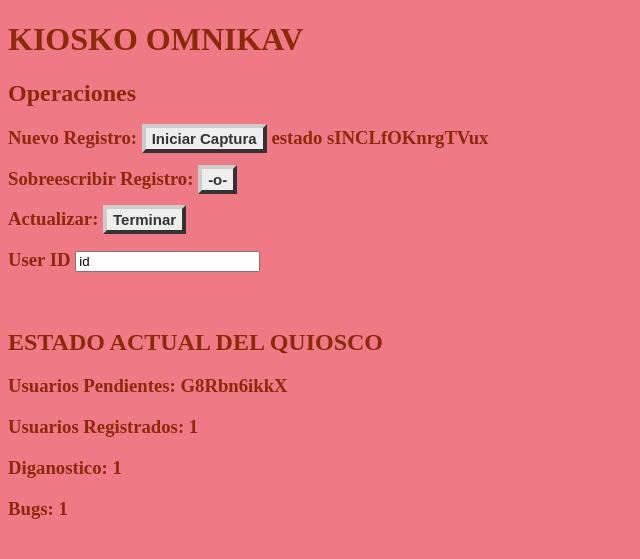
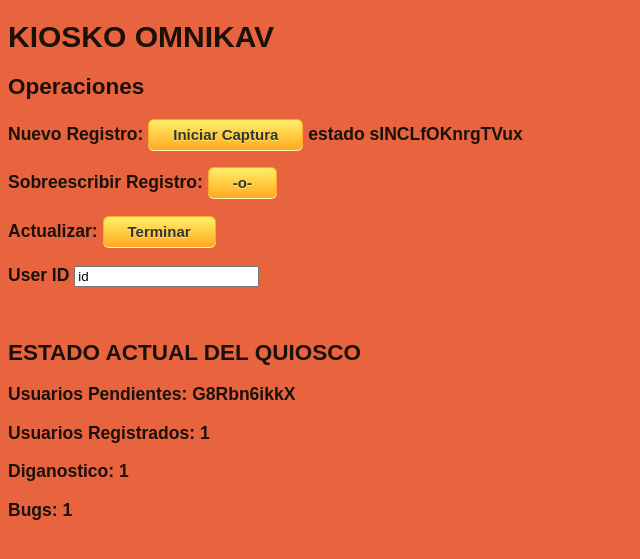
Before and after one commit to IvanToto/omnikavface, a Flask app: page / in a window 1280 px wide. Shown: the top 559 px of the page, without its empty margins (0-640 px from the left). Run offline with Flask 2, Linux system fonts and the light colour scheme; parts of the project's set-up code (start-up, migrations or seed data) failed here and were passed over.

Commit message:
Add files via upload

```diff
--- a/static/style.css
+++ b/static/style.css
@@ -1,15 +1,37 @@
 body {
-    background: #ef7a85;
-    color: #8b290a;
+    background: #E8643E;
+    color: #1c100b;
+    font: bold 15px Arial;
 }
 .button {
-  font: bold 15px Arial;
-  text-decoration: none;
-  background-color: #EEEEEE;
-  color: #333333;
-  padding: 2px 6px 2px 6px;
-  border-top: 4px solid #CCCCCC;
-  border-right: 4px solid #333333;
-  border-bottom: 4px solid #333333;
-  border-left: 4px solid #CCCCCC;
+	box-shadow: 0px 1px 0px 0px #fff6af;
+	background:linear-gradient(to bottom, #ffec64 5%, #ffab23 100%);
+	background-color:#ffec64;
+	border-radius:6px;
+	border:1px solid #ffaa22;
+	display:inline-block;
+	cursor:pointer;
+	color:#333333;
+	font-family:Arial;
+	font-size:15px;
+	font-weight:bold;
+	padding:6px 24px;
+	text-decoration:none;
+	text-shadow:0px 1px 0px #ffee66;
 }
+.button:hover {
+	background:linear-gradient(to bottom, #ffab23 5%, #ffec64 100%);
+	background-color:#ffab23;
+}
+.button:active {
+	position:relative;
+	top:1px;
+}
+#demoObject {
+  -webkit-box-shadow: 5px 5px 7px 2px rgba(5,7,30,0.31);
+  box-shadow: 5px 5px 7px 2px rgba(5,7,30,0.31);
+  background: #FFD4C5;
+  padding: 20px;
+  width: 50%;
+  align-self: center;
+}
```
